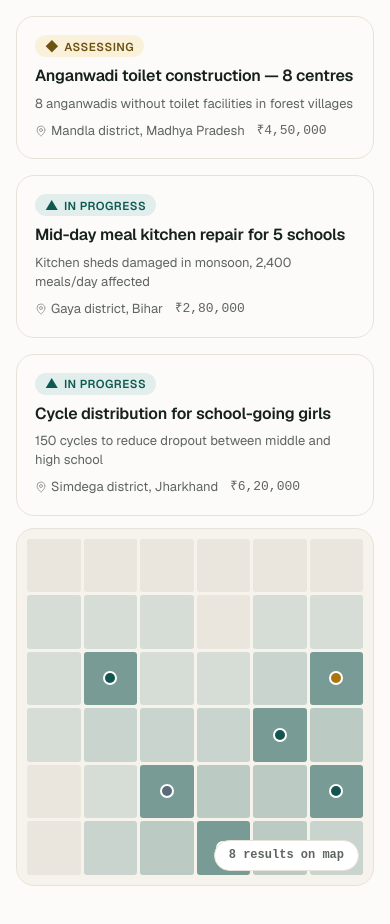
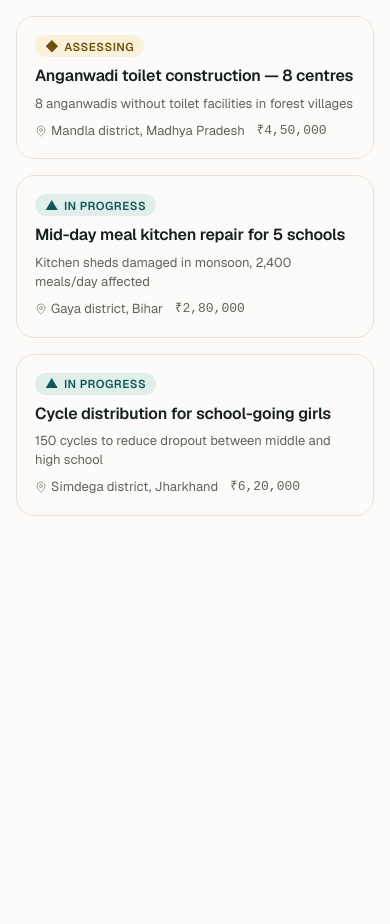
Before and after one commit to rahulkumarjha26/setu-platform, a Next.js app: page /search in a window 390 px wide. Shown: the part 1273-2197 px from the top of the page. After the commit the page ends 1985 px from the top, so only its background shows below. Built offline with nearby package versions, Linux system fonts and the light colour scheme.

Commit message:
Phase 4.23: Search page fixes — rgba to color-mix, conditional mobile map rendering

```diff
--- a/app/search/page.tsx
+++ b/app/search/page.tsx
@@ -159,7 +159,7 @@ function MapPanel({ pins, count }: { pins: Pin[]; count: number }) {
             key={i}
             style={{
               borderRadius: 3,
-              background: cell.tint > 0 ? `rgba(18,86,79,${cell.tint})` : "var(--nodata)",
+              background: cell.tint > 0 ? `color-mix(in srgb, var(--color-primary) ${Math.round(cell.tint * 100)}%, transparent)` : "var(--nodata)",
               position: "relative",
             }}
           >
@@ -455,15 +455,16 @@ export default function SearchPage() {
             </div>
 
             {/* Mobile map */}
+            {view === "map" && (
               <div
                 className="mobile-only"
                 style={{
                   flexDirection: "column",
-                display: view === "map" ? "flex" : "none",
                 }}
               >
                 <MapPanel pins={mapPins} count={filteredResults.length} />
               </div>
+            )}
           </div>
         )}
       </div>
```
Lines whose indentation alone changed are shown as unchanged.
